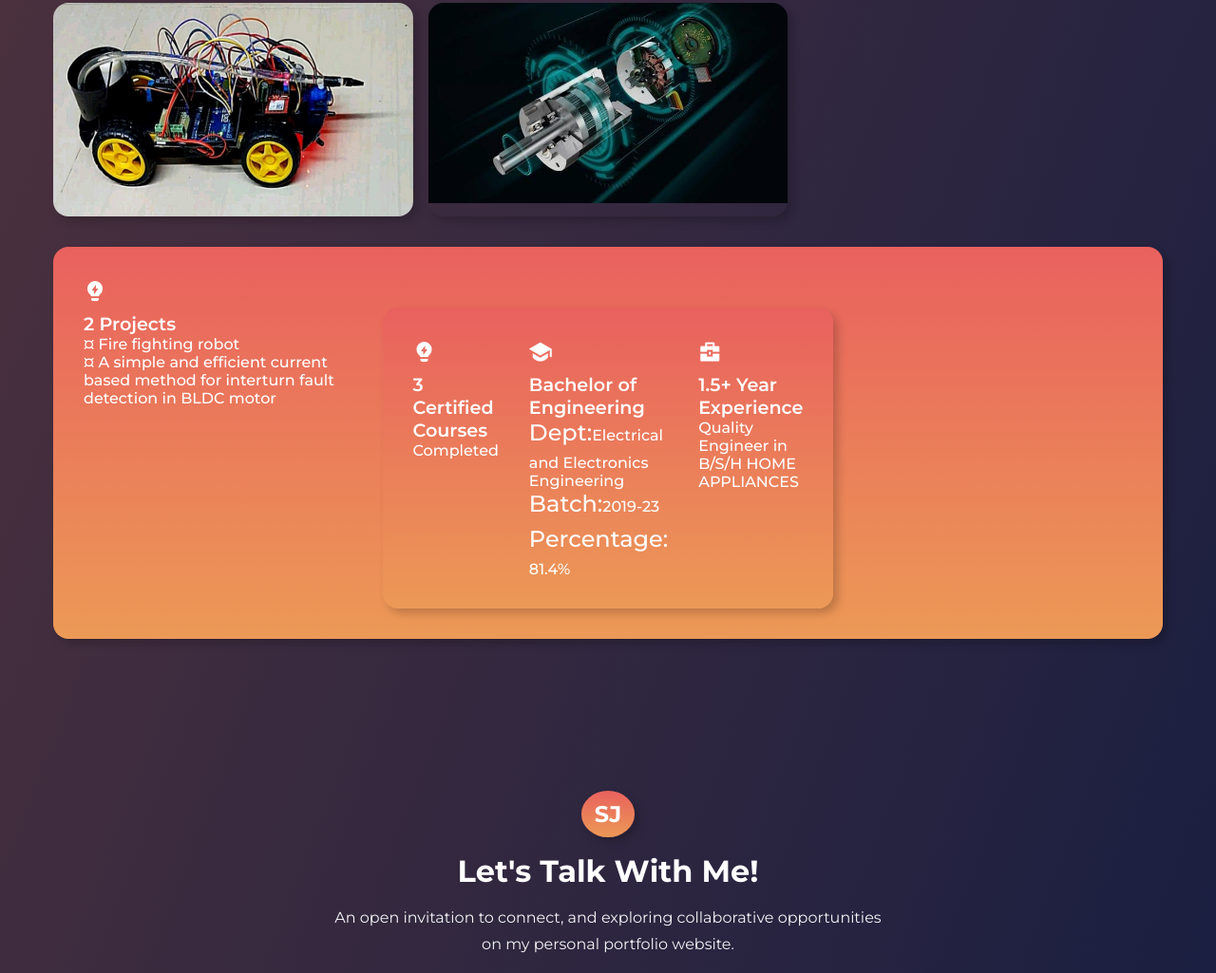
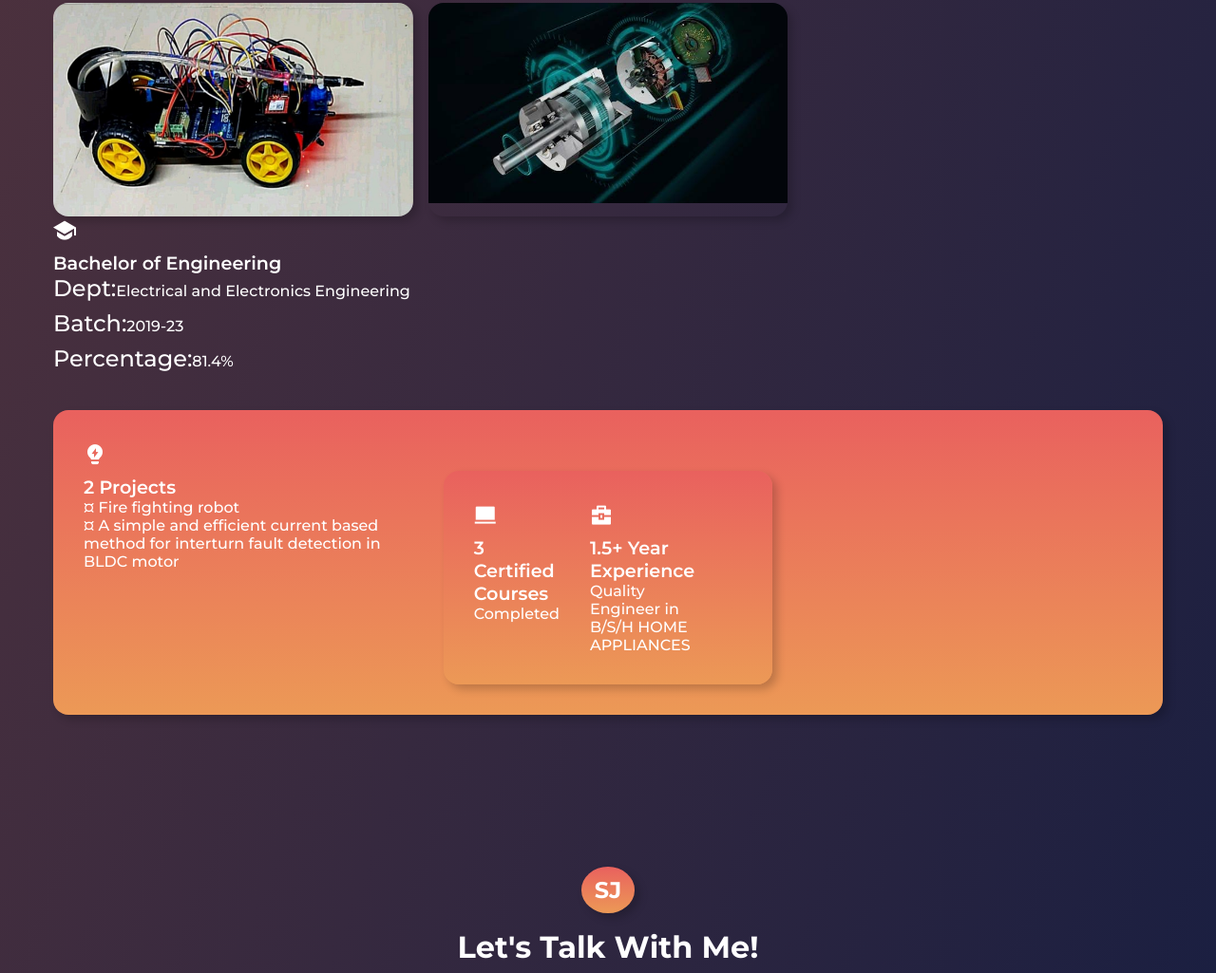
Before and after one commit to Surya-S-J/Surya-Portfolio, a plain HTML site: page index.html in a window 1280 px wide. Shown: the part 2100-3125 px from the top of the page at 95% size. Drawn offline with nearby package versions, Linux system fonts and the light colour scheme.

Commit message:
Update index.html

```diff
--- a/index.html
+++ b/index.html
@@ -101,6 +101,13 @@
           <img src="assets/diagram.jpeg" alt="portfolio" />
         </div>
       </div>
+      <div class="portfolio__banner__card">
+          <span><i class="ri-graduation-cap-fill"></i></span>
+          <h4>Bachelor of Engineering</h4>
+          <p><span> Dept:</span>Electrical and Electronics Engineering</p>
+          <p><span>Batch:</span>2019-23</p>
+          <p><span>Percentage:</span>81.4%</p>
+      </div>
       <div class="portfolio__banner">
         <div class="portfolio__banner__card">
           <span><i class="ri-lightbulb-flash-fill"></i></span>
@@ -110,16 +117,9 @@
         </div>
         <div class="portfolio__banner">
         <div class="portfolio__banner__card">
-          <span><i class="ri-lightbulb-flash-fill"></i></span>
+          <span><i class="ri-macbook-fill"></i></span>
           <h4>3 Certified Courses</h4>
           <p>Completed</p>
-        </div>
-        <div class="portfolio__banner__card">
-          <span><i class="ri-graduation-cap-fill"></i></span>
-          <h4>Bachelor of Engineering</h4>
-          <p><span> Dept:</span>Electrical and Electronics Engineering</p>
-          <p><span>Batch:</span>2019-23</p>
-          <p><span>Percentage:</span>81.4%</p>
         </div>
         <div class="portfolio__banner__card">
           <span><i class="ri-briefcase-4-fill"></i></span>
```
